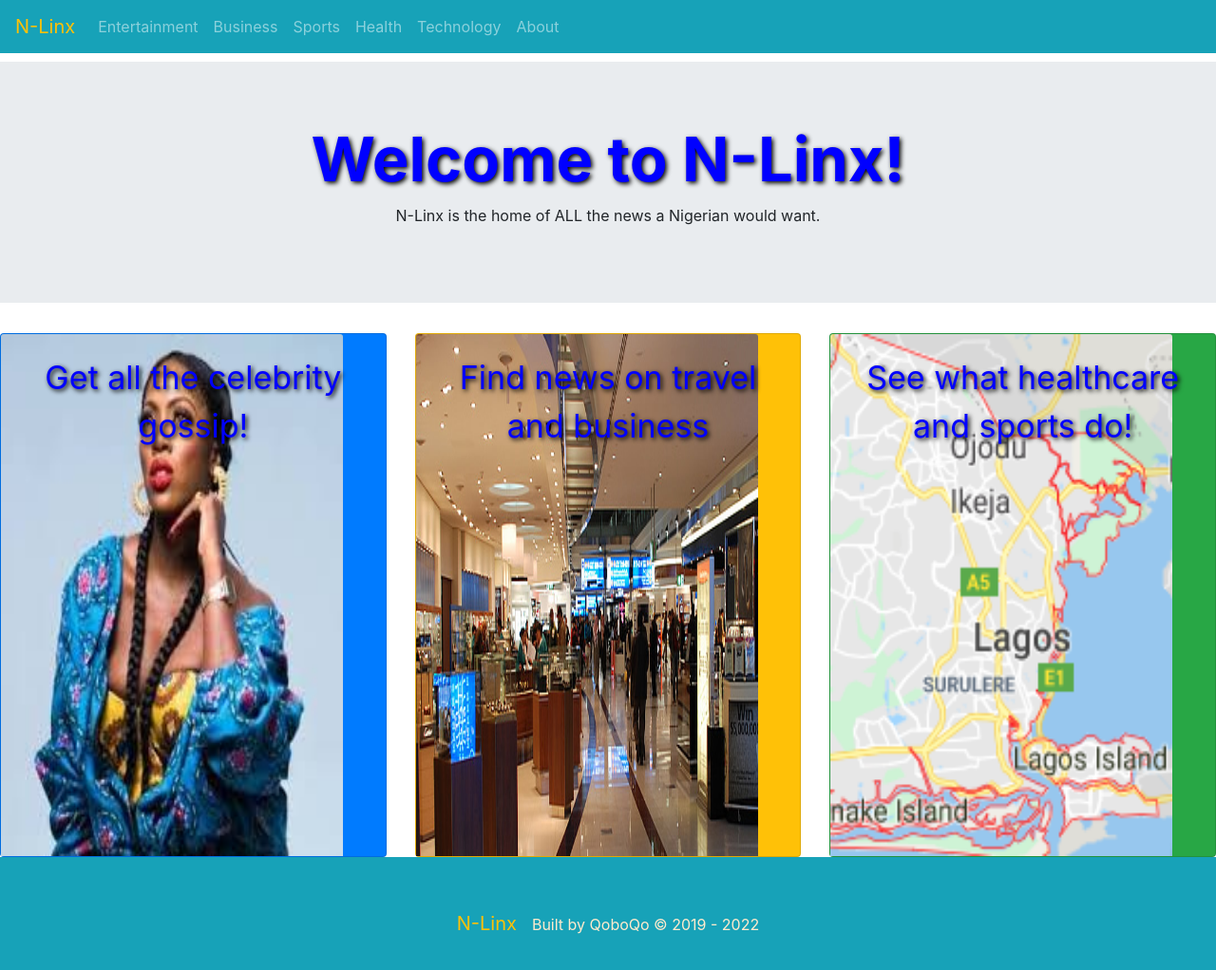
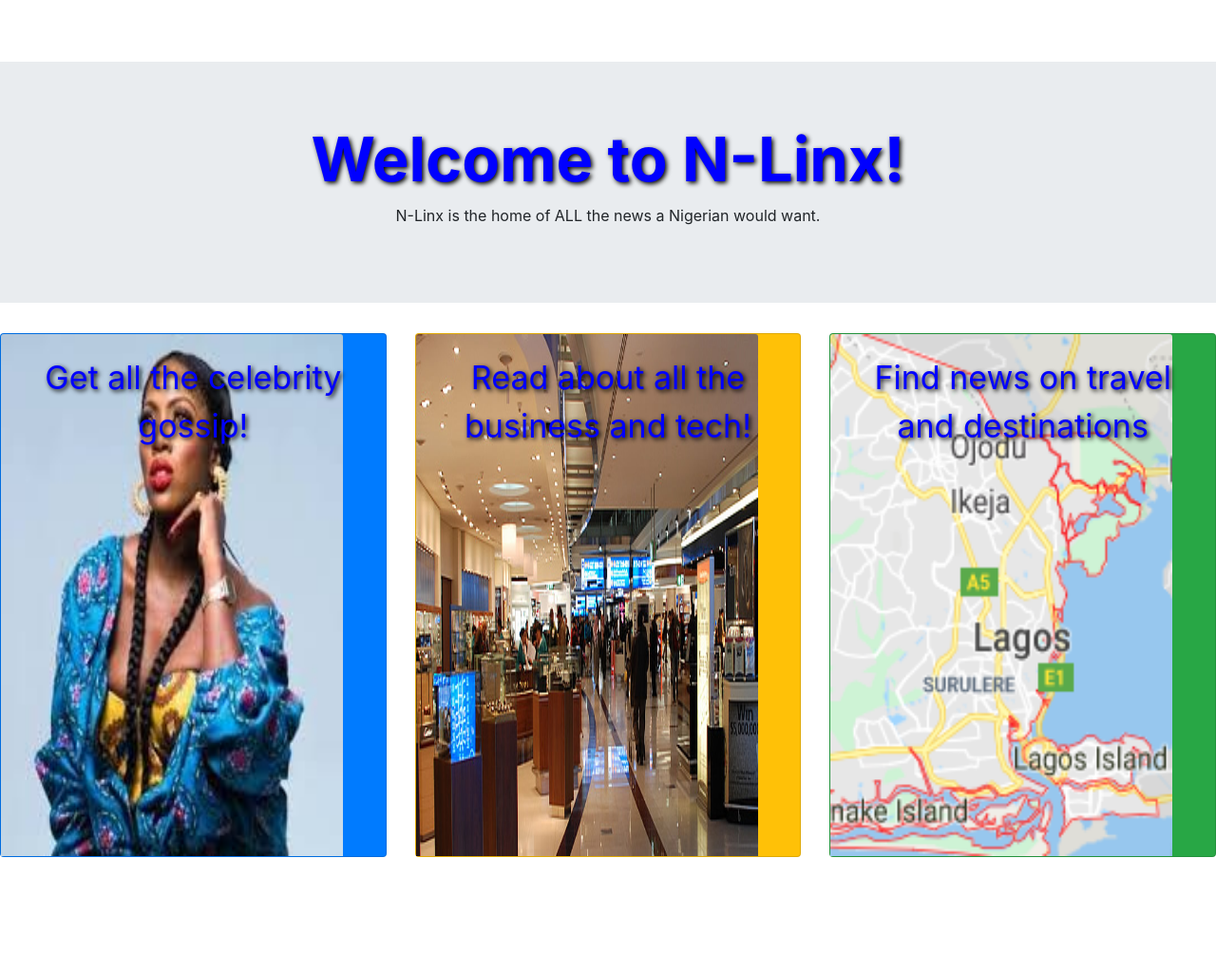
Before and after one commit to OceanDiaali/N-Linx, a React (Create React App) app: page /home in a window 1280 px wide. Shown: the top 1022 px of the page at 95% size. After the commit the page ends 903 px from the top, so only its background shows below. Built offline with nearby package versions, Linux system fonts and the light colour scheme.

Commit message:
remove header and footer components

```diff
--- a/src/Pages/About/about.js
+++ b/src/Pages/About/about.js
@@ -1,13 +1,12 @@
 import React from 'react';
-import Header from '../../HeaderComponent';
-import Footer from '../../FooterComponent';
+
 import './about.css';
 
 export default class About extends React.Component {
     render() {
         return(
             <div>
-            <Header/>
+
             <h1 className="label">About N-Linx</h1>
             <p>N-Linx is where you get the web links to latest gist!</p>
             <p>It is simply a collection of stories from varied sources which is served via web links</p>
@@ -24,7 +23,7 @@ export default class About extends React.Component {
                 <input type="submit" value="Send" id="msg-btn"/>
             </form>
             </div>
-            <Footer/>
+
             </div>
         );
     }
--- a/src/Pages/Business/business.js
+++ b/src/Pages/Business/business.js
@@ -1,7 +1,6 @@
 import React, { Component } from 'react';
 import '../../App.css';
-import Header from '../../HeaderComponent';
-import Footer from '../../FooterComponent';
+
 
 export default class Business extends Component {
     constructor(props) {
@@ -50,7 +49,7 @@ export default class Business extends Component {
         } else {
         return(
             <div>
-                <Header />
+
             <div className="container">
 
               <ul className="list-group list-group-flush">
@@ -63,7 +62,7 @@ export default class Business extends Component {
                   ))}
               </ul>
             </div>
-                <Footer/>
+
             </div>
         );
         }
--- a/src/Pages/Entertainment/entertainment.js
+++ b/src/Pages/Entertainment/entertainment.js
@@ -1,7 +1,6 @@
 import React, { Component } from 'react';
 import '../../App.css';
-import Header from '../../HeaderComponent';
-import Footer from '../../FooterComponent';
+
 
 export default class Entertainment extends Component {
     constructor(props) {
@@ -49,9 +48,9 @@ export default class Entertainment extends Component {
             return <div className="status-indicator">just a moment..</div>;
         } else {
         return(
-            <div>
-                <Header />
-            <div className="container">
+            <div >
+
+            <div id="entertainment" className="container">
 
               <ul className="list-group list-group-flush">
                   {articles.map(article => (
@@ -63,7 +62,7 @@ export default class Entertainment extends Component {
                   ))}
               </ul>
             </div>
-                <Footer/>
+
             </div>
         );
         }
--- a/src/Pages/Health/health.js
+++ b/src/Pages/Health/health.js
@@ -1,7 +1,6 @@
 import React, { Component } from 'react';
 import '../../App.css';
-import Header from '../../HeaderComponent';
-import Footer from '../../FooterComponent';
+
 
 export default class Health extends Component {
     constructor(props) {
@@ -50,7 +49,7 @@ export default class Health extends Component {
         } else {
         return(
             <div>
-                <Header />
+
             <div className="container">
 
               <ul className="list-group list-group-flush">
@@ -63,7 +62,7 @@ export default class Health extends Component {
                   ))}
               </ul>
             </div>
-                <Footer/>
+
             </div>
         );
         }
--- a/src/Pages/Home/home.js
+++ b/src/Pages/Home/home.js
@@ -1,12 +1,11 @@
 import React, { Component } from 'react';
-import Header from '../../HeaderComponent';
-import Footer from '../../FooterComponent';
+
 
 export default class Home extends Component {
     render() {
         return(
             <div>
-                <Header/>
+
                 <div className="jumbotron jumbotron-fluid">
                 <div className="container">
                   <h1 className="label">Welcome to N-Linx!</h1>
@@ -24,18 +23,17 @@ export default class Home extends Component {
                   <div className="card bg-warning">
                   <img className="card-img-top" src="../../dubai-airport.jpg" alt="Card"></img>
                     <div className="card-body text-center card-img-overlay">
-                      <p className="card-text">Find news on travel and business</p>
+                      <p className="card-text">Read about all the business and tech!</p>
                     </div>
                   </div>
                   <div className="card bg-success">
                   <img className="card-img-top" src="../../lasgidi-map.png" alt="Card"></img>
                     <div className="card-body text-center card-img-overlay">
-                      <p className="card-text">See what healthcare and sports do!</p>
+                      <p className="card-text">Find news on travel and destinations</p>
                     </div>
                 </div>
               </div>
 
-                <Footer/>
             </div>
         );
     }
--- a/src/Pages/Sports/sports.js
+++ b/src/Pages/Sports/sports.js
@@ -1,7 +1,6 @@
 import React from 'react';
 import '../../App.css';
-import Header from '../../HeaderComponent';
-import Footer from '../../FooterComponent';
+
 
 export default class Sports extends React.Component {
     constructor(props) {
@@ -50,7 +49,7 @@ export default class Sports extends React.Component {
         } else {
         return(
             <div>
-                <Header />
+
             <div className="container">
 
               <ul className="list-group list-group-flush">
@@ -63,7 +62,7 @@ export default class Sports extends React.Component {
                   ))}
               </ul>
             </div>
-                <Footer/>
+
             </div>
         );
         }
--- a/src/Pages/Tech/tech.js
+++ b/src/Pages/Tech/tech.js
@@ -1,7 +1,6 @@
 import React, { Component } from 'react';
 import '../../App.css';
-import Header from '../../HeaderComponent';
-import Footer from '../../FooterComponent';
+
 
 export default class Tech extends Component {
     constructor(props) {
@@ -50,7 +49,7 @@ export default class Tech extends Component {
         } else {
         return(
             <div>
-                <Header />
+
             <div className="container">
 
               <ul className="list-group list-group-flush">
@@ -63,7 +62,7 @@ export default class Tech extends Component {
                   ))}
               </ul>
             </div>
-                <Footer/>
+
             </div>
         );
         }
```
